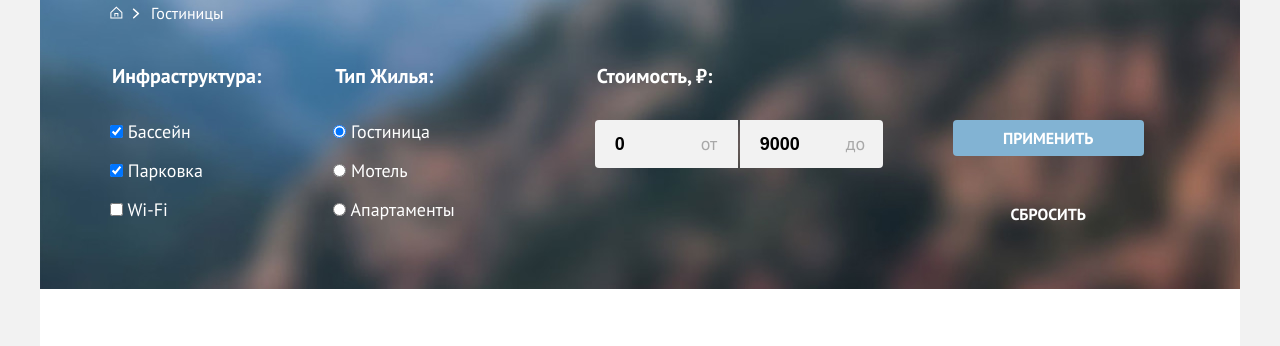
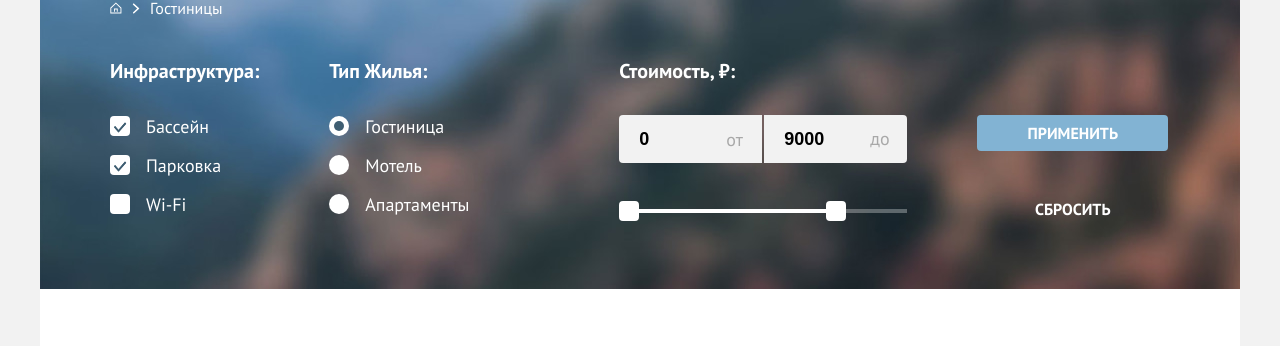
Before and after one commit to htmlacademy-htmlcss/1455133-sedona-36, a plain HTML site: page catalog.html in a window 1280 px wide. Shown: the part 187-533 px from the top of the page. Drawn offline with Linux system fonts and the light colour scheme.

Commit message:
Добавляет стилизацию чекбоксов и радиокнопок

```diff
--- a/catalog.html
+++ b/catalog.html
@@ -22,7 +22,7 @@
               <a class="header-navigation-link" href="#">О Седоне</a>
             </li>
             <li class="header-navigation-item">
-              <a class="header-navigation-link" href="catalog.html">Гостиницы</a>
+              <a class="header-navigation-link current-page-link" href="catalog.html">Гостиницы</a>
             </li>
           </ul>
           <ul class="header-navigation-list navigation-user">
@@ -61,7 +61,7 @@
             <ol class="breadcrumbs-list">
               <li class="breadcrumbs-item">
                 <a class="breadcrumbs-link" href="index.html">
-                  <svg class="breadcrumbs-main-page-icon" xmlns="http://www.w3.org/2000/svg" width="13" height="13"
+                  <svg class="breadcrumbs-main-page-icon" xmlns="http://www.w3.org/2000/svg" width="12" height="12"
                     fill="none" viewBox="0 0 13 13">
                     <path fill="#fff" d="m6.37.5-6 5.8v6.2h12V6.3l-6-5.8Zm5 11h-10V6.7l5-4.8 5 4.8v4.8Z" />
                     <path fill="#fff" d="M4.37 10.5h1V8h2v2.5h1V7h-4v3.5Z" />
@@ -81,21 +81,24 @@
                   <legend class="catalog-filter-title">Инфраструктура:</legend>
                   <ul class="catalog-filter-list">
                     <li class="catalog-filter-item">
-                      <label>
-                        <input class="control" type="checkbox" name="waterpool" checked>
-                        Бассейн
+                      <label class="control">
+                        <input class="visually-hidden control-input" type="checkbox" name="waterpool" checked>
+                        <span class="control-mark"></span>
+                        <span class="control-label">Бассейн</span>
                       </label>
                     </li>
                     <li class="catalog-filter-item">
-                      <label>
-                        <input class="control" type="checkbox" name="parking" checked>
-                        Парковка
+                      <label class="control">
+                        <input class="visually-hidden control-input" type="checkbox" name="parking" checked>
+                        <span class="control-mark"></span>
+                        <span class="control-label">Парковка</span>
                       </label>
                     </li>
                     <li class="catalog-filter-item">
-                      <label>
-                        <input class="control" type="checkbox" name="wifi">
-                        Wi-Fi
+                      <label class="control">
+                        <input class="visually-hidden control-input" type="checkbox" name="wifi">
+                        <span class="control-mark"></span>
+                        <span class="control-label">Wi-Fi</span>
                       </label>
                     </li>
                   </ul>
@@ -106,21 +109,24 @@
                   <legend class="catalog-filter-title">Тип Жилья:</legend>
                   <ul class="catalog-filter-list">
                     <li class="catalog-filter-item">
-                      <label>
-                        <input class="control" type="radio" name="type-of-houseroom" checked>
-                        Гостиница
+                      <label class="control">
+                        <input class="visually-hidden control-input" type="radio" name="type-of-houseroom" checked>
+                        <span class="control-mark"></span>
+                        <span class="control-label">Гостиница</span>
                       </label>
                     </li>
                     <li class="catalog-filter-item">
-                      <label>
-                        <input class="control" type="radio" name="type-of-houseroom">
-                        Мотель
+                      <label class="control">
+                        <input class="visually-hidden control-input" type="radio" name="type-of-houseroom">
+                        <span class="control-mark"></span>
+                        <span class="control-label">Мотель</span>
                       </label>
                     </li>
                     <li class="catalog-filter-item">
-                      <label>
-                        <input class="control" type="radio" name="type-of-houseroom">
-                        Апартаменты
+                      <label class="control">
+                        <input class="visually-hidden control-input" type="radio" name="type-of-houseroom">
+                        <span class="control-mark"></span>
+                        <span class="control-label">Апартаменты</span>
                       </label>
                     </li>
                   </ul>
@@ -130,18 +136,16 @@
                 <fieldset class="catalog-filter-group cost-filter">
                   <legend class="catalog-filter-title">Стоимость, ₽:</legend>
                   <div class="price-input">
-                    <!-- <label for="min-price" class="label-for-price"> -->
                     <input type="text" class="cost min-price" name="min-price" value="0" id="min-price">
-                    <!-- <span class="help-for-price-input">от</span> -->
-                    <!-- </label> -->
-                    <!-- <label for="max-price" class="label-for-price"> -->
                     <input type="text" class="cost max-price" name="max-price" value="9000" id="max-price">
-                    <!-- <span class="help-for-price-input">до</span> -->
-                    <!-- </label> -->
-                    <!--Далее идет ползунок, который вскоре переделаем -->
-                    <!---- <label for="price-ranger" class="label-for-price-ranger">
-                    <input class="test-input" type="range" name="price-ranger" id="price-ranger" min="0" max="9000">
-                  </label> -->
+                  </div>
+                  <div class="range-scale">
+                    <div class="range-bar" style="right: 61px; width: 227px; ">
+                      <button class="range-toggle toggle-min"></button>
+                      <span class="visually-hidden">Изменить минимальную цену</span>
+                      <button class="range-toggle toggle-max"></button>
+                      <span class="visually-hidden">Изменить максимальную цену</span>
+                    </div>
                   </div>
                 </fieldset>
               </div>
@@ -194,7 +198,9 @@
               <a class="hotel-image-link" href="hotel.html">
                 <img class="hotel-card-image" src="images/catalog-cards/hotel-amara.jpg"
                   alt="Фото гостиницы Amara Resort & Spa" width="300px" height="212px"></a>
-                    <a class="hotel-title-link" href="hotel.html"><h3 class="hotel-card-title">Amara Resort & Spa</h3></a>
+              <a class="hotel-title-link" href="hotel.html">
+                <h3 class="hotel-card-title">Amara Resort & Spa</h3>
+              </a>
               <span class="type-hotel">Гостиница</span>
               <span class="started-price-hotel">От 4000 ₽</span>
               <a class="hotel-card-button button-more brown-button" href="#">Подробнее</a>
@@ -208,7 +214,9 @@
               <a class="hotel-image-link" href="hotel.html">
                 <img class="hotel-card-image" src="images/catalog-cards/hotel-villas.jpg"
                   alt="Фото гостиницы Villas at Poco Diablo" width="300px" height="212px"></a>
-                  <a class="hotel-title-link" href="hotel.html"><h3 class="hotel-card-title">Villas at Poco Diablo</h3></a>
+              <a class="hotel-title-link" href="hotel.html">
+                <h3 class="hotel-card-title">Villas at Poco Diablo</h3>
+              </a>
               <span class="type-hotel">Гостиница</span>
               <span class="started-price-hotel">От 5000 ₽</span>
               <a class="hotel-card-button button-more brown-button" href="#">Подробнее</a>
@@ -222,7 +230,9 @@
               <a class="hotel-image-link" href="hotel.html">
                 <img class="hotel-card-image" src="images/catalog-cards/hotel-desert.jpg"
                   alt="Фото гостиницы Desert Quail Inn" width="300px" height="212px"></a>
-                  <a class="hotel-title-link" href="hotel.html"><h3 class="hotel-card-title">Desert Quail Inn</h3></a>
+              <a class="hotel-title-link" href="hotel.html">
+                <h3 class="hotel-card-title">Desert Quail Inn</h3>
+              </a>
               <span class="type-hotel">Гостиница</span>
               <span class="started-price-hotel">От 2500 ₽</span>
               <a class="hotel-card-button button-more brown-button" href="#">Подробнее</a>
@@ -236,7 +246,9 @@
               <a class="hotel-image-link" href="hotel.html">
                 <img class="hotel-card-image" src="images/catalog-cards/hotel-greentree.jpg"
                   alt="Фото гостиницы GreenTree Inn" width="300px" height="212px"></a>
-                  <a class="hotel-title-link" href="hotel.html"><h3 class="hotel-card-title">GreenTree Inn</h3></a>
+              <a class="hotel-title-link" href="hotel.html">
+                <h3 class="hotel-card-title">GreenTree Inn</h3>
+              </a>
               <span class="type-hotel">Гостиница</span>
               <span class="started-price-hotel">От 1500 ₽</span>
               <a class="hotel-card-button button-more brown-button" href="#">Подробнее</a>
--- a/styles/styles.css
+++ b/styles/styles.css
@@ -132,7 +132,11 @@ body {
   line-height: 20px;
 }
 
-.main-page-link::after {
+.current-page-link {
+  position: relative;
+}
+
+.current-page-link::after {
   position: absolute;
   right: 16px;
   left: 16px;
@@ -513,7 +517,7 @@ body {
   font-size: 18px;
   line-height: 24px;
   padding: 0;
-  border: none;
+  border: solid 3px transparent;
   padding-left: 20px;
 }
 
@@ -684,10 +688,10 @@ body {
   flex-wrap: wrap;
 }
 
-.select-container {
+/*.select-container {
   display: flex;
   align-items: flex-start;
-}
+}*/
 
 .select-container-infrastructure {
   padding-right: 70px;
@@ -695,7 +699,7 @@ body {
 
 .select-container-type {
   padding-right: 140px;
-  /*min-width: 150px;*/
+  min-width: 150px;
 }
 
 .select-container-cost {
@@ -725,8 +729,8 @@ body {
   line-height: 78px;
   color: #ffffff;
   margin: 0;
-  /*margin-bottom: 8px;*/
-  padding-bottom: 8px;
+  padding: 0;
+  margin-bottom: 3px;
 
 }
 
@@ -756,7 +760,7 @@ body {
 
 .breadcrumbs {
   color: #ffffff;
-  padding-bottom: 40px;
+  margin-bottom: 40px;
 }
 
 .breadcrumbs-list {
@@ -843,6 +847,7 @@ body {
   line-height: 24px;
   text-transform: capitalize;
   color: #ffffff;
+  padding: 0;
   padding-bottom: 32px;
 }
 
@@ -850,6 +855,7 @@ body {
   padding: 0;
   margin: 0;
   border: none;
+  /*margin-bottom: 32px;*/
   /*position: relative;*/
 }
 
@@ -867,9 +873,72 @@ body {
   margin: 0;
 }
 
+.control {
+  position: relative;
+  display: block;
+  padding-left: 36px;
+}
+
+.control-mark {
+  box-sizing: border-box;
+  position: absolute;
+  top: 1px;
+  left: 0;
+  width: 20px;
+  height: 20px;
+  padding: 0;
+  background-color: #ffffff;
+  border-radius: 4px;
+  border: solid 3px transparent;
+}
+
+.control-input:focus + .control-mark {
+  outline: solid 3px #83B3D3;
+}
+
+
+.control-input[type="checkbox"]:checked + .control-mark::before,
+.control-input[type="checkbox"]:checked + .control-mark::after {
+  position: absolute;
+  content: url("../images/checkbox-checked-arrow.svg");
+  bottom: -5px;
+  left: 1px;
+
+  /*background-image: url("../images/checkbox-checked-arrow.svg");
+  width: 12px;
+  height: 10px;
+  top: 5px;
+  left: 5px;*/
+
+}
+
+.control-input[type="radio"] + .control-mark {
+  border-radius: 50%;
+}
+
+.control-input[type="radio"]:checked + .control-mark::before {
+  position: absolute;
+  top: 2px;
+  left: 2px;
+  width: 10px;
+  height: 10px;
+  background-color: #3F5E72;
+  border-radius: 50%;
+  content: "";
+}
+
+.control-label {
+  line-height: 23px;
+}
+
+
+
+
 .price-input {
   display: flex;
   position: relative;
+  min-height: 48px;
+  margin-bottom: 46px;
 }
 
 /*.label-for-price {
@@ -891,6 +960,17 @@ body {
   line-height: 24px;
 }
 
+.cost:hover,
+.cost:focus {
+  background: #E6E6E6;
+}
+
+.cost:focus {
+  outline: solid 3px #83B3D3;
+}
+
+
+
 .price-input::before {
   content: "от";
   width: 17px;
@@ -901,8 +981,8 @@ body {
   position: absolute;
   z-index: 1;
   opacity: 0.3;
-  top: 12px;
-  left: 106px;
+  top: 13px;
+  left: 107px;
 }
 
 .price-input::after {
@@ -929,6 +1009,47 @@ body {
   border-radius: 0 4px 4px 0;
 }
 
+.range-scale {
+  position: relative;
+  height: 4px;
+  background-color: rgba(255, 255, 255, 0.3);
+}
+
+.range-bar {
+  position: absolute;
+  height: 4px;
+  background-color: #FFFFFF;
+}
+
+.range-toggle {
+  position: absolute;
+  width: 20px;
+  height: 20px;
+  background: #ffffff;
+  border: solid 4px #ffffff;
+  border-radius: 4px;
+  cursor: pointer;
+}
+
+.range-toggle:focus {
+  border: solid 3px #83B3D3;
+  outline: none;
+}
+
+.range-toggle:active {
+  border: solid 2px #83B3D3;
+  outline: none;
+}
+
+.toggle-min {
+  top: -8px;
+  left: 0;
+}
+
+.toggle-max {
+  top: -8px;
+  right: 0;
+}
 
 /*.help-for-price-input {
   font-family: 'PT Sans', sans-serif;
@@ -1079,8 +1200,17 @@ body {
   background-position-x: calc(100% - 21px);
 }
 
-.button-view:hover:not(.button-view-current),
-.button-view:focus:not(.button-view-current),
+.button-view:hover:not(.button-view-current)
+{
+  border-color: #000000;
+}
+
+.button-view:focus:not(.button-view-current) {
+  outline: none;
+  border-color: #68A2CA;
+}
+
+
 .select-control:hover,
 .select-control:focus {
   border-color: #68A2CA;
```
Also changed, not shown: index.html (+1 -1 lines), images/checkbox-checked-arrow.svg (added). Lines whose indentation alone changed are shown as unchanged.
